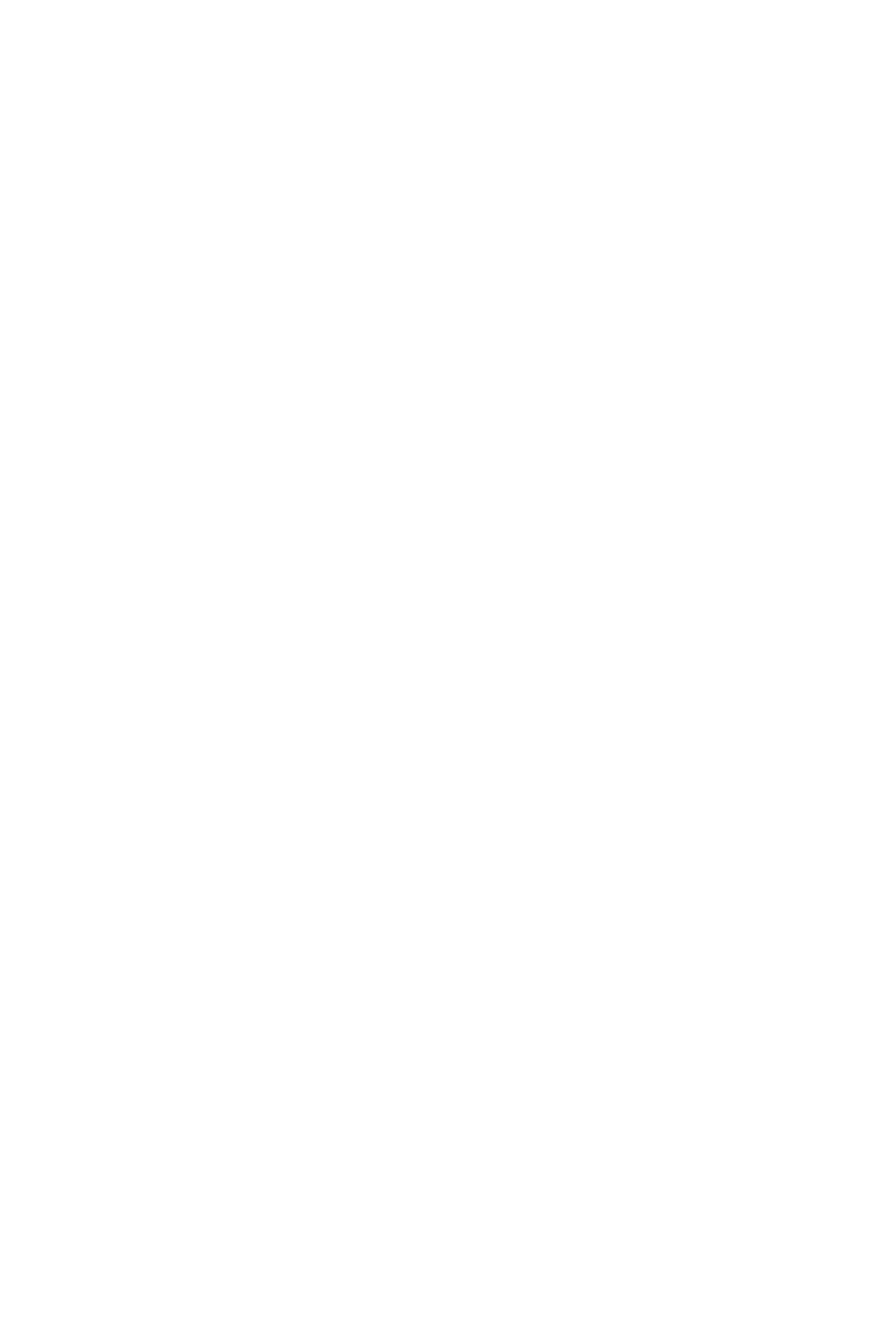
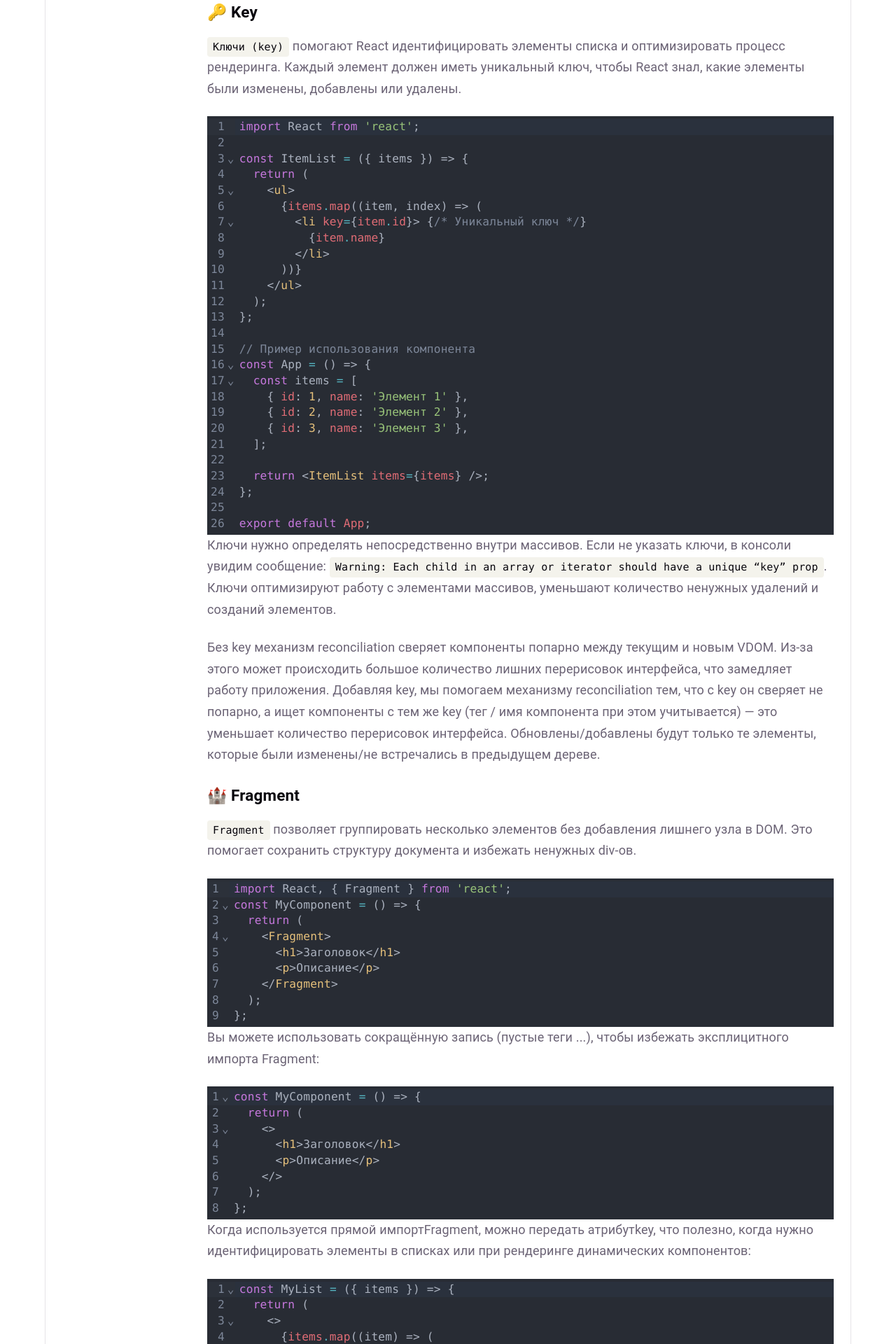
Before and after one commit to DmitriyRadovnya/baza, a React (Vite) app: page /refs-fragment-key in a window 1280 px wide. Shown: the part 880-2800 px from the top of the page at 70% size. Before the commit the page ends 833 px from the top, so only its background shows below. Built offline with nearby package versions, Linux system fonts and the light colour scheme.

Commit message:
feat: implement rfk page

```diff
--- a/src/components/topics/RefsFragmentKey.jsx
+++ b/src/components/topics/RefsFragmentKey.jsx
@@ -1,3 +1,72 @@
+import { SectionTitle } from "../shared/SectionTitle";
+import { TextBlock } from "../shared/TextBlock";
+import { CodeBlock } from "../shared/CodeBlock";
+import * as rfk from "./pages-data/refs-fragment-key";
+
 export const RefsFragmentKey = () => {
-  return <p>RefsFragmentKey</p>;
+  return (
+    <>
+      <SectionTitle variant="h5" icon={"🎪"}>
+        Использование Refs, Fragment и ключей в React
+      </SectionTitle>
+
+      <SectionTitle icon={"🔗"}>Refs</SectionTitle>
+      <TextBlock>
+        <code>Refs</code> (ссылки) позволяют получить доступ к DOM-элементам или
+        компонентам, созданным React. Это полезно, когда необходимо напрямую
+        взаимодействовать с элементами, например, для управления фокусом,
+        текстом или анимацией.
+      </TextBlock>
+      <CodeBlock language="jsx" code={rfk.refs} />
+
+      <SectionTitle icon={"🔑"}>Key</SectionTitle>
+      <TextBlock>
+        <code>Ключи (key)</code> помогают React идентифицировать элементы списка
+        и оптимизировать процесс рендеринга. Каждый элемент должен иметь
+        уникальный ключ, чтобы React знал, какие элементы были изменены,
+        добавлены или удалены.
+      </TextBlock>
+      <CodeBlock language="jsx" code={rfk.key} />
+      <TextBlock>
+        Ключи нужно определять непосредственно внутри массивов. Если не указать
+        ключи, в консоли увидим сообщение:{" "}
+        <code>
+          Warning: Each child in an array or iterator should have a unique “key”
+          prop
+        </code>
+        . Ключи оптимизируют работу с элементами массивов, уменьшают количество
+        ненужных удалений и созданий элементов.
+      </TextBlock>
+      <TextBlock>
+        Без key механизм reconciliation сверяет компоненты попарно между текущим
+        и новым VDOM. Из-за этого может происходить большое количество лишних
+        перерисовок интерфейса, что замедляет работу приложения. Добавляя key,
+        мы помогаем механизму reconciliation тем, что с key он сверяет не
+        попарно, а ищет компоненты с тем же key (тег / имя компонента при этом
+        учитывается) — это уменьшает количество перерисовок интерфейса.
+        Обновлены/добавлены будут только те элементы, которые были изменены/не
+        встречались в предыдущем дереве.
+      </TextBlock>
+
+      <SectionTitle icon={"🏰"}>Fragment</SectionTitle>
+      <TextBlock>
+        <code>Fragment</code> позволяет группировать несколько элементов без
+        добавления лишнего узла в DOM. Это помогает сохранить структуру
+        документа и избежать ненужных div-ов.
+      </TextBlock>
+      <CodeBlock language="jsx" code={rfk.fragment} />
+
+      <TextBlock>
+        Вы можете использовать сокращённую запись (пустые теги <>...</>), чтобы
+        избежать эксплицитного импорта Fragment:
+      </TextBlock>
+      <CodeBlock language="jsx" code={rfk.shortFragment} />
+      <TextBlock>
+        Когда используется прямой импортFragment, можно передать атрибутkey, что
+        полезно, когда нужно идентифицировать элементы в списках или при
+        рендеринге динамических компонентов:
+      </TextBlock>
+      <CodeBlock language="jsx" code={rfk.keyFragment} />
+    </>
+  );
 };
--- /dev/null
+++ b/src/components/topics/pages-data/refs-fragment-key.js
@@ -0,0 +1,81 @@
+export const refs = `import React, { useRef } from 'react';
+
+const InputFocus = () => {
+  // Создаем реф с помощью useRef
+  const inputRef = useRef(null);
+
+  const focusInput = () => {
+    // Делаем фокус на инпуте
+    if (inputRef.current) {
+      inputRef.current.focus();
+    }
+  };
+
+  return (
+    <div>
+      <input ref={inputRef} type="text" placeholder="Нажми кнопку для фокуса" />
+      <button onClick={focusInput}>Фокус на инпуте</button>
+    </div>
+  );
+};
+
+export default InputFocus; `;
+
+export const key = `import React from 'react';
+
+const ItemList = ({ items }) => {
+  return (
+    <ul>
+      {items.map((item, index) => (
+        <li key={item.id}> {/* Уникальный ключ */}
+          {item.name}
+        </li>
+      ))}
+    </ul>
+  );
+};
+
+// Пример использования компонента
+const App = () => {
+  const items = [
+    { id: 1, name: 'Элемент 1' },
+    { id: 2, name: 'Элемент 2' },
+    { id: 3, name: 'Элемент 3' },
+  ];
+
+  return <ItemList items={items} />;
+};
+
+export default App;`;
+
+export const fragment = `import React, { Fragment } from 'react';
+const MyComponent = () => {
+  return (
+    <Fragment>
+      <h1>Заголовок</h1>
+      <p>Описание</p>
+    </Fragment>
+  );
+}; `;
+
+export const shortFragment = `const MyComponent = () => {
+  return (
+    <>
+      <h1>Заголовок</h1>
+      <p>Описание</p>
+    </>
+  );
+}; `;
+
+export const keyFragment = `const MyList = ({ items }) => {
+  return (
+    <>
+      {items.map((item) => (
+        <Fragment key={item.id}> {/* Используем ключ с Fragment */}
+          <h2>{item.title}</h2>
+          <p>{item.description}</p>
+        </Fragment>
+      ))}
+    </>
+  );
+}; `;
```
